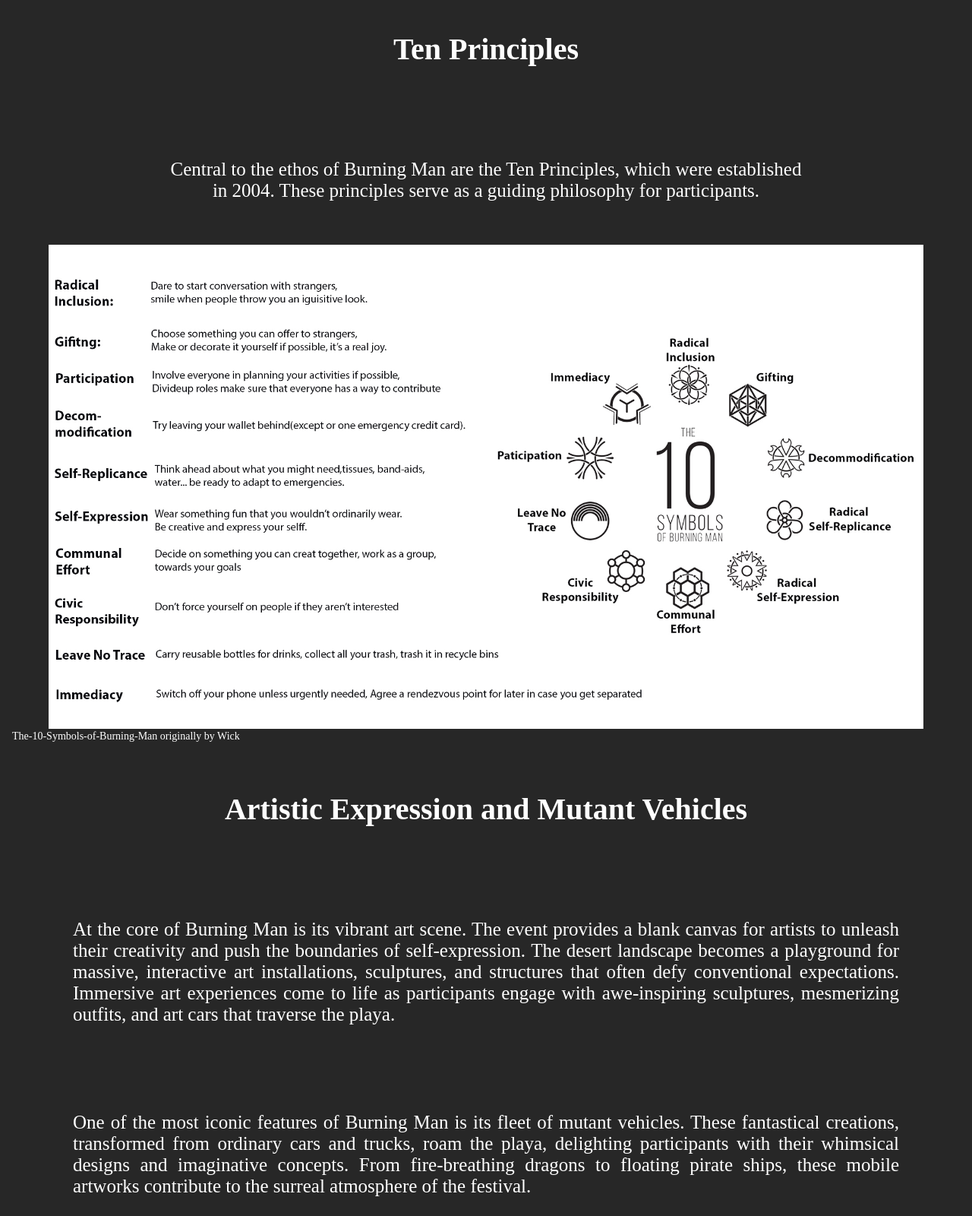
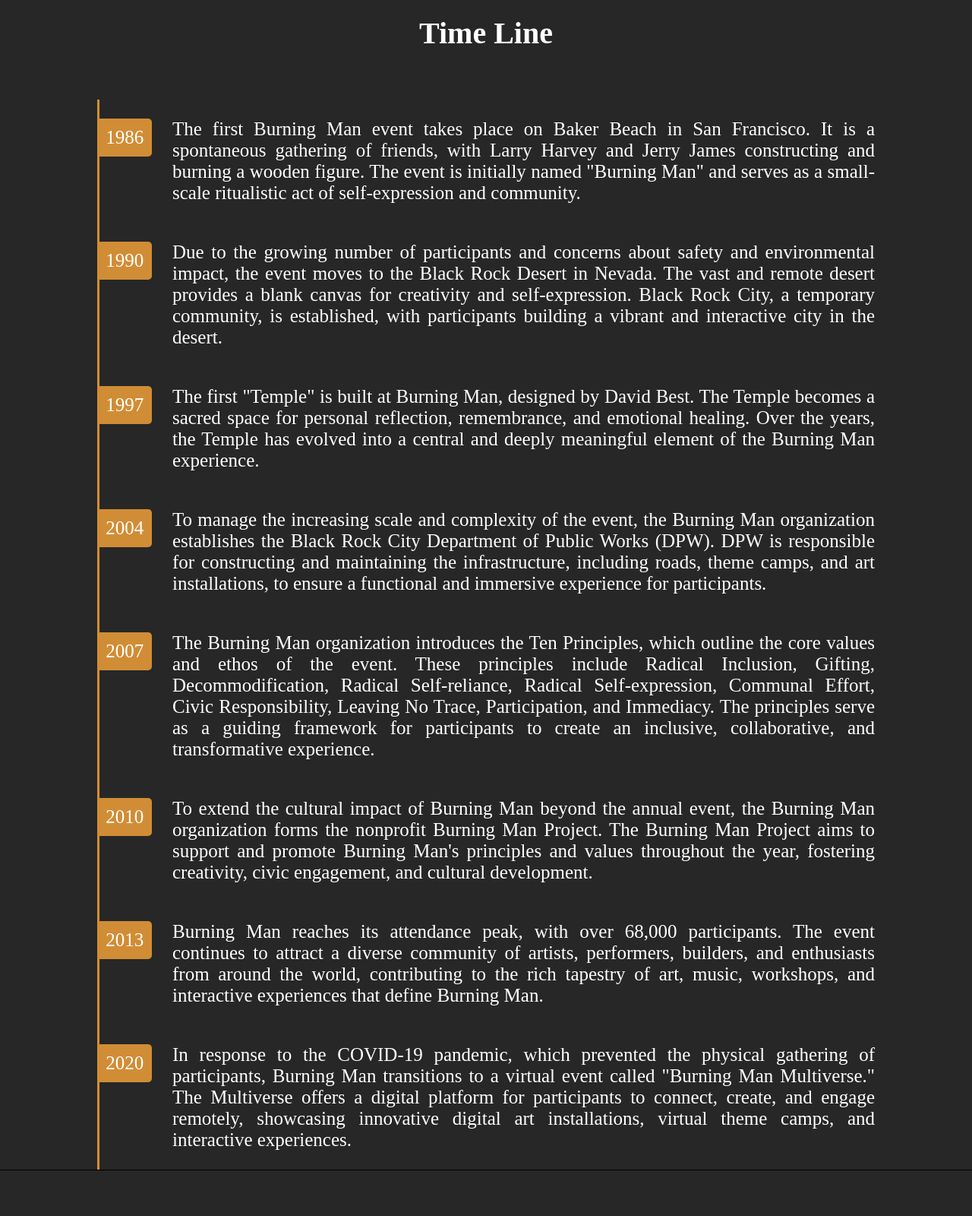
Before and after one commit to sofia-kylypko/cwd_final, a plain HTML site: page pages/history.html in a window 1280 px wide. Shown: the part 2320-3920 px from the top of the page at 76% size. Drawn offline with nearby package versions, Linux system fonts and the light colour scheme.

Commit message:
add time line to history, switch content between history and about us pages

```diff
--- a/main.css
+++ b/main.css
@@ -584,8 +584,38 @@ aside div img {
     right: 10px;
 }
 
+.timeLineContainer{
+    display: grid;
+    grid-template-columns: auto auto;
+    width: 80%;
+    margin: auto;
+    color: white;
+    font-size: 25px;
+    column-gap: 6rem;
+    text-align: justify;
+}
+.timeLineContainer div p{
+    width: fit-content;
+    padding: 0.7rem;
+    background-color: #d18d35;
+    border-radius: 0 5px 5px 0;
+}
+
+.timeLineContainer div{
+    background-color: #d18d35;
+    width: 3px;
+}
 
 /*            CONTACT US PAGE STYLE            */
+
+
+.contactUsIntroduction{
+    text-align: center;
+    font-size: 25px;
+    width: 1000px;
+    margin: 5rem auto ;
+    color: white;
+}
 .contactContainer{
     background-color: white;
     justify-content: space-around;
@@ -695,18 +725,31 @@ aside div img {
 }
 
 
+
 /*        ABOUT US PAGE STYLE         */
 
 .aboutUsContainer{
     background-image: url("images/about/burningman.jpg");
     background-repeat: no-repeat;
-    background-position: center;
+    background-size: 100% auto;
     width: 100%;
-    height: 100vh;
+    padding-bottom: 5rem;
+}
+.aboutUsContainer h1{
+    font-size: 40px;
 }
 .aboutUsContainer .upButton{
     display: none;
 }
+.aboutUsContainer article{
+    padding: 3rem;
+}
+.aboutUsContainer p {
+    color: white;
+    font-size: 25px;
+    width: 1000px;
+}
+
 @media screen and (max-width: 1300px) {
     .historyArticleContainer{
         flex-direction: column;
--- a/pages/history.html
+++ b/pages/history.html
@@ -87,6 +87,57 @@
                     </div>
                 </a>
             </section>
+            <h1 class="mainTitle">Time Line</h1>
+            <section class="timeLineContainer">
+                <div> <p>1986</p> </div>
+                <p>The first Burning Man event takes place on Baker Beach in San Francisco.
+                    It is a spontaneous gathering of friends,
+                    with Larry Harvey and Jerry James constructing and burning a wooden figure.
+                    The event is initially named "Burning Man" and serves as a small-scale ritualistic act of self-expression and community.
+                </p>
+                <div> <p>1990</p></div>
+                <p>
+                    Due to the growing number of participants and concerns about safety and environmental impact,
+                    the event moves to the Black Rock Desert in Nevada. The vast and remote desert provides a blank canvas for creativity and self-expression. Black Rock City,
+                    a temporary community, is established, with participants building a vibrant and interactive city in the desert.
+                </p>
+                <div> <p>1997</p> </div>
+                <p>
+                    The first "Temple" is built at Burning Man, designed by David Best.
+                    The Temple becomes a sacred space for personal reflection, remembrance, and emotional healing. Over the years,
+                    the Temple has evolved into a central and deeply meaningful element of the Burning Man experience.
+                </p>
+                <div> <p>2004</p></div>
+                <p>
+                    To manage the increasing scale and complexity of the event,
+                    the Burning Man organization establishes the Black Rock City Department of Public Works (DPW). DPW is responsible for constructing and maintaining the infrastructure,
+                    including roads, theme camps, and art installations,
+                    to ensure a functional and immersive experience for participants.
+                </p>
+                <div> <p>2007</p></div>
+                <p>
+                    The Burning Man organization introduces the Ten Principles, which outline the core values and ethos of the event.
+                    These principles include Radical Inclusion, Gifting, Decommodification, Radical Self-reliance, Radical Self-expression, Communal Effort, Civic Responsibility, Leaving No Trace, Participation, and Immediacy.
+                    The principles serve as a guiding framework for participants to create an inclusive, collaborative, and transformative experience.
+                </p>
+                <div> <p>2010</p></div>
+                <p>
+                    To extend the cultural impact of Burning Man beyond the annual event, the Burning Man organization forms the nonprofit Burning Man Project.
+                    The Burning Man Project aims to support and promote Burning Man's principles and values throughout the year, fostering creativity, civic engagement, and cultural development.
+                </p>
+                <div> <p>2013</p></div>
+                <p>
+                    Burning Man reaches its attendance peak, with over 68,000 participants.
+                    The event continues to attract a diverse community of artists, performers, builders, and enthusiasts from around the world,
+                    contributing to the rich tapestry of art, music, workshops, and interactive experiences that define Burning Man.
+                </p>
+                <div> <p>2020</p></div>
+                <p>
+                    In response to the COVID-19 pandemic, which prevented the physical gathering of participants, Burning Man transitions to a virtual event called "Burning Man Multiverse."
+                    The Multiverse offers a digital platform for participants to connect, create, and engage remotely, showcasing innovative digital art installations, virtual theme camps, and interactive experiences.
+                </p>
+
+            </section>
             <div class="imageContainer">
                 <h1 class="mainTitle">Ten Principles</h1>
                 <article class="historyMiddleArticles">
@@ -95,7 +146,7 @@
                     which were established in 2004. These principles serve as a guiding philosophy for participants.
                     </p>
                 </article>
-                <div class="imageBackground"><img src="../images/history/10symbols4.jpg" alt=""></div>
+                <div class="imageBackground"><img src="../images/history/10symbols2.jpg" alt=""></div>
                 <a class="imageReference" href="https://dribbble.com/shots/14081723-The-10-Symbols-of-Burning-Man">The-10-Symbols-of-Burning-Man originally by Wick</a>
             </div>
 
@@ -117,50 +168,10 @@
                         these mobile artworks contribute to the surreal atmosphere of the festival.
                     </p>
                 </article>
-
             </div>
             <article class="historyMiddleArticles">
-                <h1 class="Maintitle">Community and Participation</h1>
-                <p>
-                    Burning Man thrives on active participation, where attendees are encouraged to contribute, create, and collaborate.
-                    The festival fosters a strong sense of community, transcending traditional social structures and embracing radical self-expression.
-                    Participants are urged to engage with one another, offering gifts,
-                    talents, and experiences that enrich the collective gathering
-                </p>
+                Throughout its history, Burning Man has become more than just an event—it has become a cultural movement. Its influence can be seen in various artistic and cultural communities worldwide, inspiring new forms of self-expression, radical collaboration, and a celebration of human creativity.
             </article>
-            <div class="imageContainer">
-                <img src="../gallery/Outfits/crow_outfit.jpg" alt="">
-                <div class="communityArticle">
-
-
-                </div>
-            </div>
-            <div class="flexBox">
-                <article class="historyArticle">
-                    <h1 class="title">The Temple and Burning of The Man</h1>
-                    <p>
-                        At the heart of Burning Man is the Temple, a sacred space for contemplation, remembrance, and healing.
-                        Each year, a new Temple is erected, providing a place for participants to reflect on personal losses, celebrate life, and connect with their emotions. On the final night of the festival, the iconic Burning of The Man takes place, symbolizing the release of inhibitions, the embrace of impermanence,
-                        and the collective energy that permeates the event.
-                    </p>
-                </article>
-                <article class="historyArticle">
-                    <h1 class="title">Global Impact and Regional Burns: </h1>
-                    <p>
-                        Burning Man's influence extends far beyond the Black Rock Desert.
-                        Its principles and ethos have inspired a global community of Burners who organize regional events, known as "Regional Burns," around the world.
-                        These gatherings embody the spirit of Burning Man and create transformative experiences that promote self-expression, creativity, and communal living.
-                    </p>
-                </article>
-            </div>
-            <h1 class="mainTitle">Conclusion</h1>
-            <article class="historyMiddleArticles">
-                <p>
-                    The Burning Man Festival has evolved from a small gathering on a San Francisco beach into a cultural phenomenon that continues to inspire and ignite the human spirit.
-                    With its emphasis on art, self-expression, and community, Burning Man has created a unique space where people can
-                </p>
-            </article>
-
         </main>
         <footer>
             <p>About</p>
```
Also changed, not shown: pages/about-us.html (+40 -25 lines), pages/contact-us.html (+1 -1 lines), images/about/burningman.jpg, images/about/burningmanLogo.png (added), images/contact/burningmanLogo.png (added), images/history/symbols.png (added).
